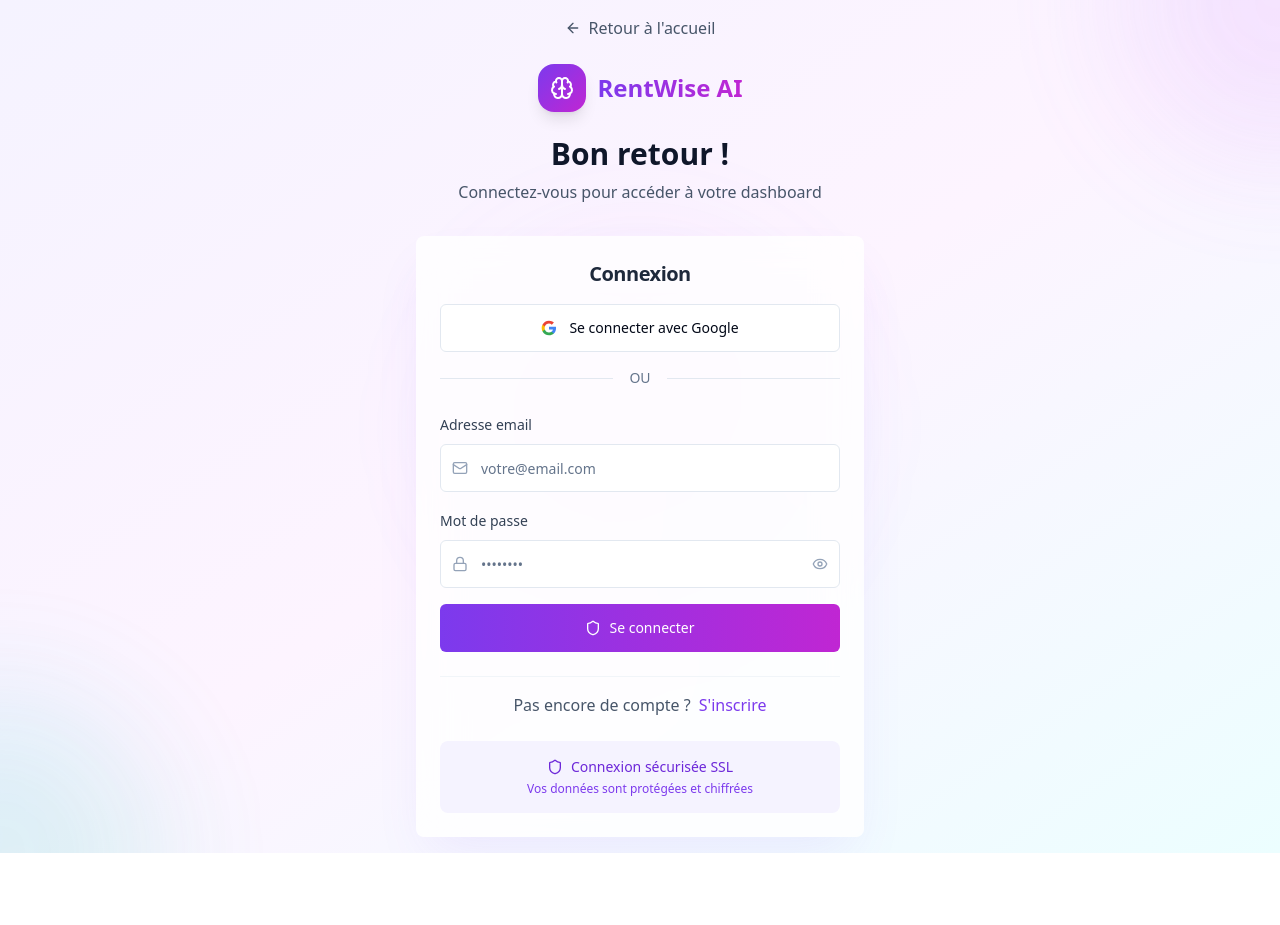
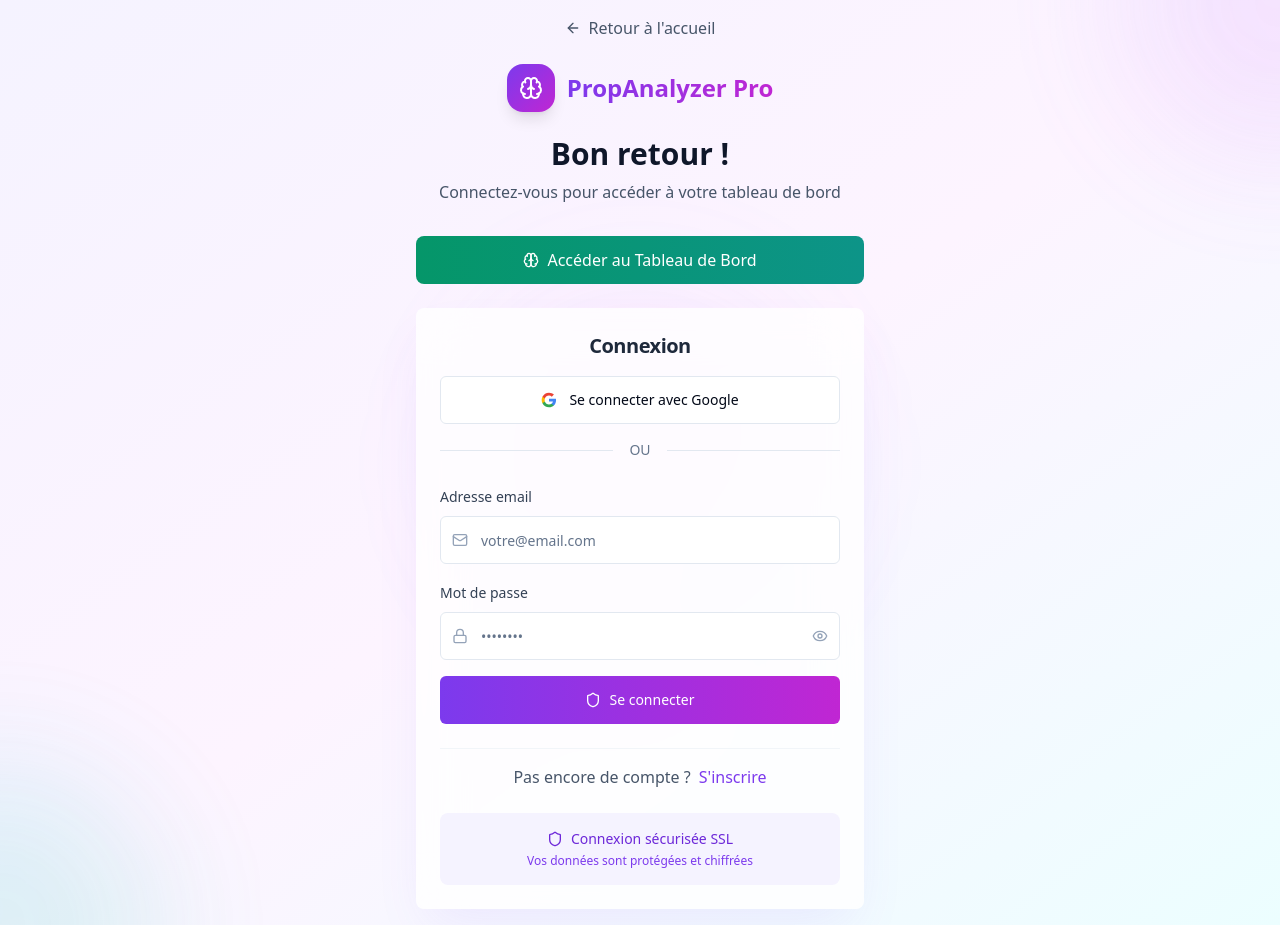
Before and after one commit to Amoula12345/rent-wise-refined-ui, a React (Vite) app: page /auth in a window 1280 px wide. Before the commit the page ends 853 px from the top, so only its background shows below. Built offline with nearby package versions, Linux system fonts and the light colour scheme.

Commit message:
Feat: Add dashboard navigation
Adds navigation to the dashboard page.

```diff
--- a/src/pages/Auth.tsx
+++ b/src/pages/Auth.tsx
@@ -66,7 +66,7 @@ const Auth = () => {
               <Brain className="h-6 w-6 text-white" />
             </div>
             <h1 className="text-2xl font-bold bg-gradient-to-r from-violet-600 to-fuchsia-600 bg-clip-text text-transparent">
-              RentWise AI
+              PropAnalyzer Pro
             </h1>
           </div>
 
@@ -75,10 +75,21 @@ const Auth = () => {
           </h2>
           <p className="text-slate-600">
             {isLogin
-              ? "Connectez-vous pour accéder à votre dashboard"
+              ? "Connectez-vous pour accéder à votre tableau de bord"
               : "Créez votre compte et révolutionnez votre expérience immobilière"
             }
           </p>
+        </div>
+
+        {/* Quick Access to Dashboard */}
+        <div className="mb-6">
+          <Link
+            to="/dashboard"
+            className="w-full bg-gradient-to-r from-emerald-600 to-teal-600 hover:from-emerald-700 hover:to-teal-700 text-white font-medium py-3 px-4 rounded-lg transition-all duration-300 hover:scale-[1.02] hover:shadow-lg flex items-center justify-center space-x-2"
+          >
+            <Brain className="h-4 w-4" />
+            <span>Accéder au Tableau de Bord</span>
+          </Link>
         </div>
 
         {/* Auth Card */}
```
